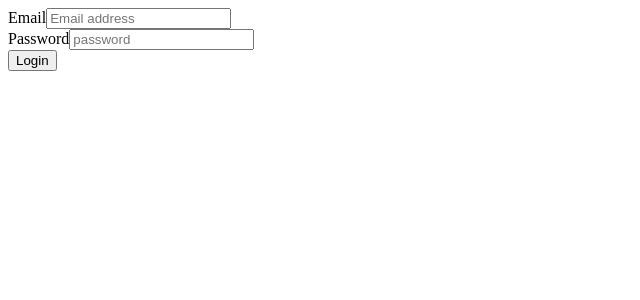
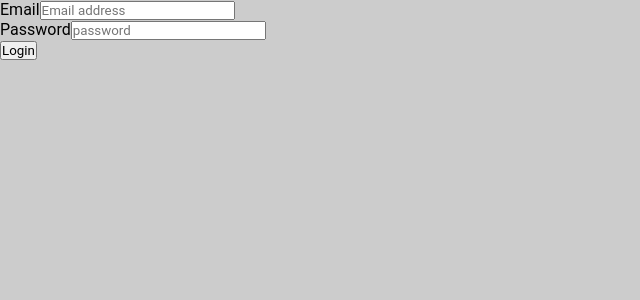
Before and after one commit to PrinceNarteh/evernote-clone, a React (Create React App) app in the folder web/: page /signin in a window 1280 px wide. Shown: the top 300 px of the page, without its empty margins (0-640 px from the left). Built offline with nearby package versions, Linux system fonts and the light colour scheme.

Commit message:
adds global styling and layout

```diff
--- /dev/null
+++ b/web/src/components/GlobalStyle.tsx
@@ -0,0 +1,40 @@
+import { css, Global } from "@emotion/react";
+
+const STYLES = css`
+  * {
+    margin: 0;
+    padding: 0;
+    box-sizing: border-box;
+    font-family: "Roboto", Arial, Helvetica, sans-serif;
+    text-rendering: optimizeLegibility;
+    font-smooth: always;
+    -webkit-font-smoothing: antialiased;
+    -moz-font-smoothing: grayscale;
+  }
+  a {
+    text-decoration: none;
+    color: inherit;
+  }
+  button {
+    cursor: pointer;
+  }
+`;
+
+const GENERICS = {
+  primaryColor: "#00a82d",
+  primaryColorDark: "#008f26",
+  border: "1px solid #f1f1f1",
+  colorBlackCalm: "#333",
+  color: "#737373",
+  boxShadow: "#ccc 0px 4px 5px -2px",
+};
+
+export const MIXINS = {
+  va: (align = "center") => css`
+    display: flex;
+    align-items: center;
+    justify-content: center;
+  `,
+};
+
+export const GlobalStyles = () => <Global styles={STYLES} />;
--- /dev/null
+++ b/web/src/components/Layout.tsx
@@ -0,0 +1,17 @@
+import styled from "@emotion/styled";
+import { ReactNode } from "react";
+
+interface LayoutProps {
+  children: ReactNode;
+}
+
+const Layout = ({ children }: LayoutProps) => {
+  return <LayoutStyled>{children}</LayoutStyled>;
+};
+
+const LayoutStyled = styled.div`
+  width: 100%;
+  height: 100vh;
+`;
+
+export default Layout;
--- /dev/null
+++ b/web/src/components/Wrapper.tsx
@@ -0,0 +1,18 @@
+import styled from "@emotion/styled";
+import { MIXINS } from "./GlobalStyle";
+
+const Wrapper = ({ children, ...props }: any) => {
+  return <WrapperStyles {...props}>{children}</WrapperStyles>;
+};
+
+const WrapperStyles = styled.div`
+  height: 100%;
+  width: 100%;
+  overflow-y: hidden;
+
+  ${(props: any) => (props.center ? MIXINS.va() : "")}
+  background-color: ${(props: any) =>
+    props.backgroundColor ? props.backgroundColor : `unset`}
+`;
+
+export default Wrapper;
--- a/web/src/index.tsx
+++ b/web/src/index.tsx
@@ -7,6 +7,8 @@ import {
 } from "@apollo/client";
 import React from "react";
 import ReactDOM from "react-dom";
+import { GlobalStyles } from "./components/GlobalStyle";
+import Layout from "./components/Layout";
 import reportWebVitals from "./reportWebVitals";
 import Router from "./Router";
 
@@ -23,7 +25,10 @@ const client = new ApolloClient({
 ReactDOM.render(
   <React.StrictMode>
     <ApolloProvider client={client}>
-      <Router />
+      <GlobalStyles />
+      <Layout>
+        <Router />
+      </Layout>
     </ApolloProvider>
   </React.StrictMode>,
   document.getElementById("root")
--- a/web/src/pages/SignIn.tsx
+++ b/web/src/pages/SignIn.tsx
@@ -1,5 +1,6 @@
 import { gql, useMutation } from "@apollo/client";
 import { FormEvent, useState, ChangeEvent } from "react";
+import Wrapper from "../components/Wrapper";
 
 const SIGN_IN_MUTATION = gql`
   mutation ($data: UserInput!) {
@@ -41,7 +42,7 @@ const SignIn = () => {
   if (error) return <p>{JSON.stringify(error)}</p>;
 
   return (
-    <div>
+    <Wrapper backgroundColor="#ccc">
       <form onSubmit={onSubmitHandler}>
         <div>
           <label htmlFor="email">Email</label>
@@ -67,7 +68,7 @@ const SignIn = () => {
           <button type="submit">Login</button>
         </div>
       </form>
-    </div>
+    </Wrapper>
   );
 };
 
```
